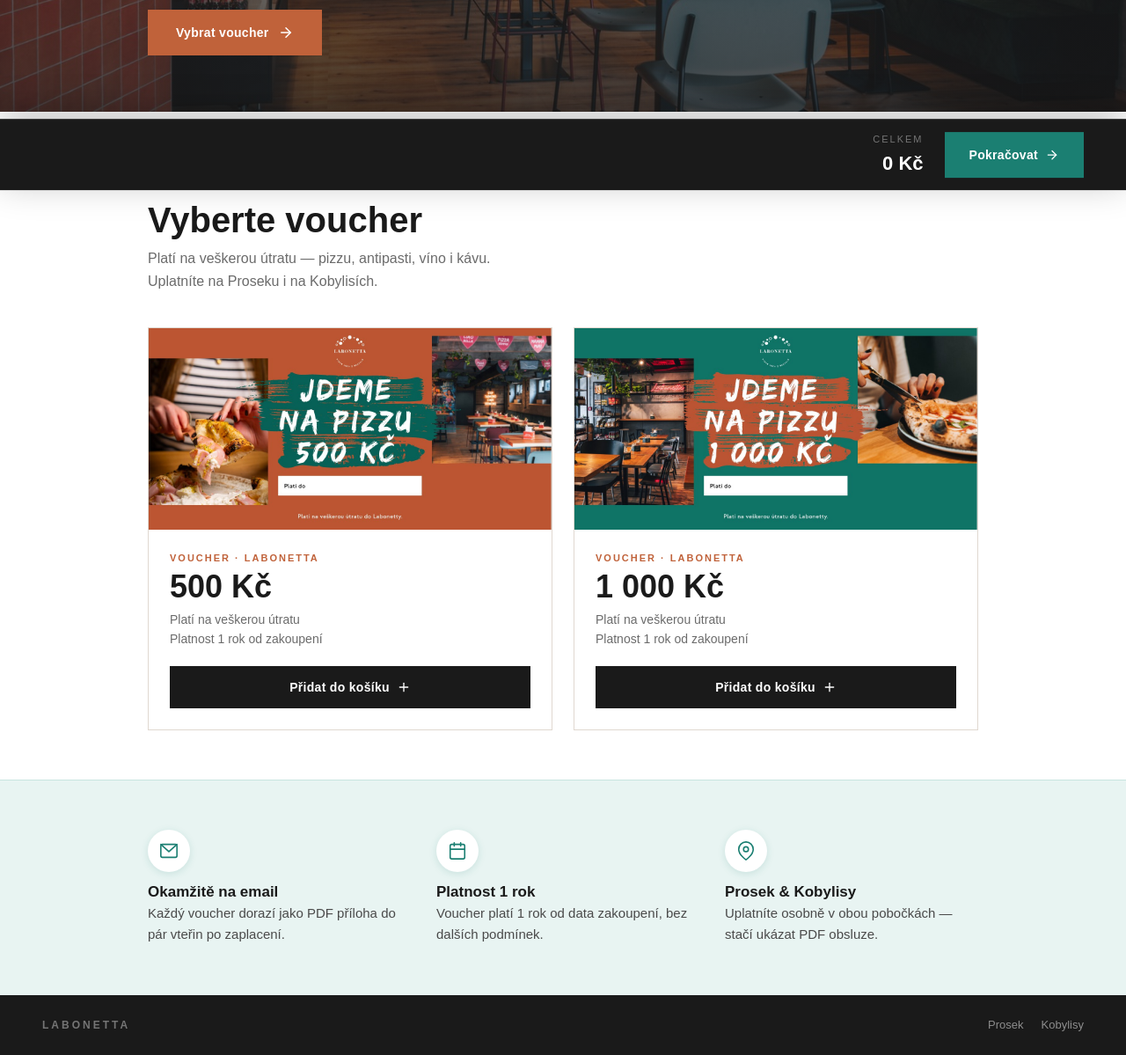
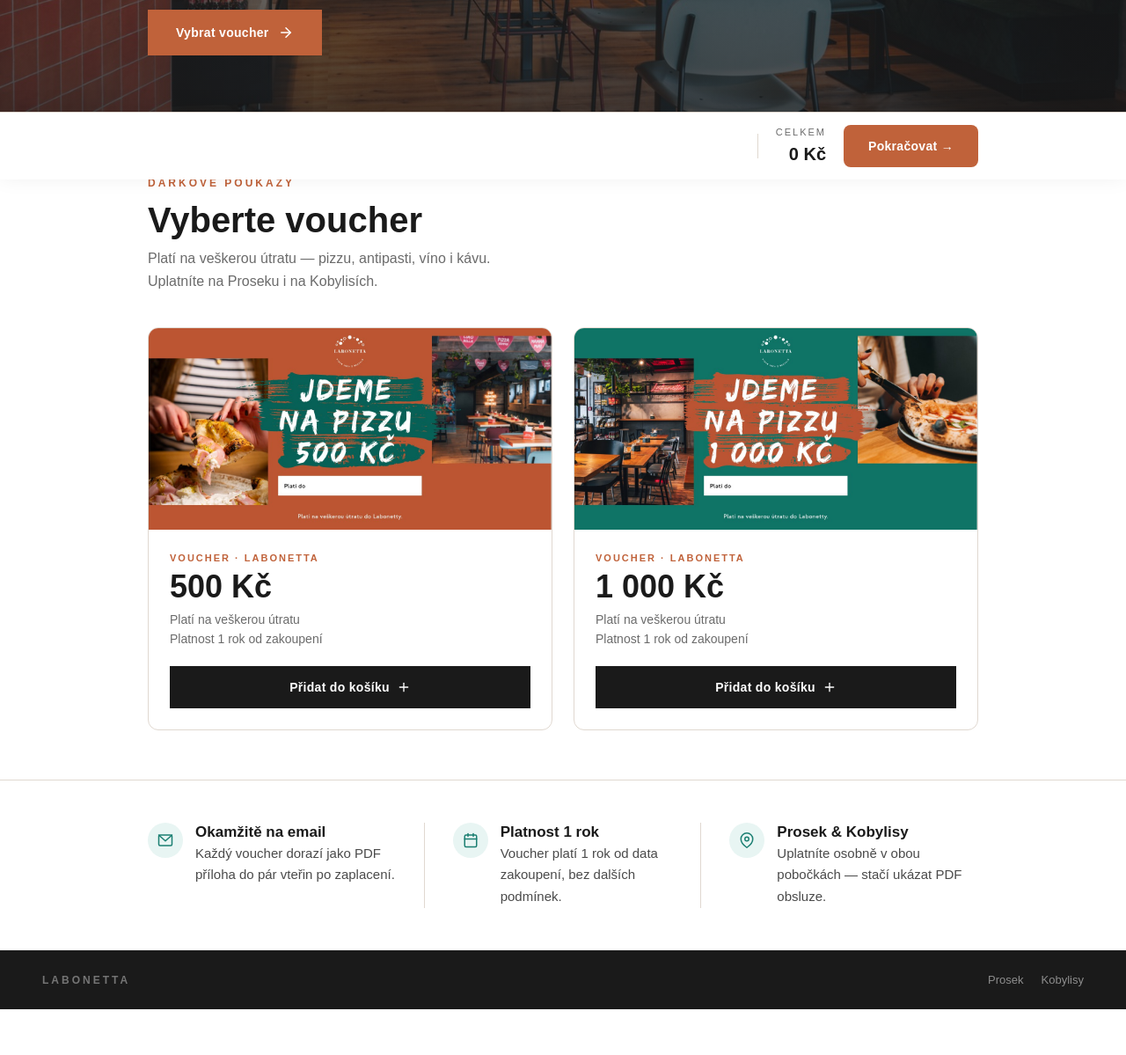
Before and after one commit to jakub245/labonetta-voucher, a website: page index.html in a window 1280 px wide. Shown: the part 673-1872 px from the top of the page at 88% size. After the commit the page ends 1820 px from the top, so only its background shows below. Drawn offline with Linux system fonts and the light colour scheme; a web font is replaced by a local one.

Commit message:
Add files via upload

```diff
--- a/index.html
+++ b/index.html
@@ -160,7 +160,7 @@
     .hero h1 em {
       font-style: italic;
       font-weight: 300;
-      color: rgba(255,255,255,0.8);
+      color: white;
     }
 
     .hero-cta {
@@ -237,6 +237,7 @@
     .tile {
       background: var(--white);
       border: 1px solid var(--border);
+      border-radius: 12px;
       overflow: hidden;
       transition: transform 0.25s ease, box-shadow 0.25s ease, border-color 0.2s;
       cursor: pointer;
@@ -245,6 +246,7 @@
     .tile:hover {
       transform: translateY(-4px);
       box-shadow: 0 12px 40px rgba(0,0,0,0.10);
+      border-color: #d1d5db;
     }
     .tile.in-cart {
       border-color: var(--teal);
@@ -393,23 +395,27 @@
       position: fixed;
       bottom: 0; left: 0; right: 0;
       z-index: 300;
-      background: var(--dark);
-      border-top: 1px solid rgba(255,255,255,0.08);
+      background: var(--white);
+      border-top: 1px solid var(--border);
+      box-shadow: 0 -4px 24px rgba(0,0,0,0.08);
+      transform: translateY(100%);
+      transition: transform 0.35s cubic-bezier(0.16,1,0.3,1);
+    }
+    .sticky-bar.visible { transform: translateY(0); }
+
+    .sticky-bar-inner {
+      max-width: 1040px;
+      margin: 0 auto;
       padding: 14px 48px;
       display: flex;
       align-items: center;
-      justify-content: space-between;
-      gap: 24px;
-      transform: translateY(110%);
-      transition: transform 0.35s cubic-bezier(0.16,1,0.3,1);
-      box-shadow: 0 -8px 40px rgba(0,0,0,0.25);
+      gap: 20px;
     }
-    .sticky-bar.visible { transform: translateY(0); }
 
     .sticky-items {
       display: flex;
       align-items: center;
-      gap: 20px;
+      gap: 16px;
       flex: 1;
       overflow: hidden;
     }
@@ -421,52 +427,42 @@
       flex-shrink: 0;
     }
     .sticky-thumb {
-      width: 44px; height: 24px;
+      width: 48px; height: 26px;
       object-fit: cover;
-      border-radius: 2px;
-      opacity: 0.85;
+      border-radius: 4px;
+      border: 1px solid var(--border);
     }
-    .sticky-item-text {
+    .sticky-item-label {
       font-size: 14px;
-      color: rgba(255,255,255,0.6);
+      font-weight: 600;
+      color: var(--dark);
       white-space: nowrap;
     }
-    .sticky-item-text strong {
-      color: white;
-      font-weight: 600;
-      display: block;
-      font-size: 14px;
+    .sticky-item-qty {
+      font-size: 12px;
+      color: var(--light-text);
     }
 
     .sticky-sep {
-      width: 1px; height: 32px;
-      background: rgba(255,255,255,0.12);
+      width: 1px; height: 28px;
+      background: var(--border);
       flex-shrink: 0;
     }
 
-    .sticky-right {
-      display: flex;
-      align-items: center;
-      gap: 24px;
-      flex-shrink: 0;
-    }
-
-    .sticky-total-wrap {
-      text-align: right;
-    }
+    .sticky-total-wrap { text-align: right; flex-shrink: 0; }
     .sticky-total-label {
       font-size: 11px;
       font-weight: 500;
       letter-spacing: 2px;
       text-transform: uppercase;
-      color: rgba(255,255,255,0.4);
-      margin-bottom: 2px;
+      color: var(--light-text);
+      margin-bottom: 1px;
     }
     .sticky-total-amount {
       font-family: 'Bai Jamjuree', sans-serif;
-      font-size: 22px;
+      font-size: 20px;
       font-weight: 700;
-      color: white;
+      color: var(--dark);
     }
 
     .btn-checkout {
@@ -474,21 +470,23 @@
       align-items: center;
       gap: 8px;
       padding: 14px 28px;
-      background: var(--teal);
+      background: var(--terra);
       color: white;
+      font-family: 'Bai Jamjuree', sans-serif;
       font-size: 14px;
       font-weight: 600;
       letter-spacing: 0.3px;
       border: none;
-      font-family: inherit;
+      border-radius: 8px;
       cursor: pointer;
       transition: background 0.2s;
-      min-height: 52px;
+      min-height: 48px;
       white-space: nowrap;
       touch-action: manipulation;
+      flex-shrink: 0;
     }
-    .btn-checkout:hover { background: var(--teal-dark); }
-    .btn-checkout:focus-visible { outline: 3px solid white; outline-offset: 3px; }
+    .btn-checkout:hover { background: var(--terra-dark); }
+    .btn-checkout:focus-visible { outline: 3px solid var(--terra); outline-offset: 3px; }
     .btn-checkout svg {
       width: 16px; height: 16px;
       stroke: white; fill: none;
@@ -704,40 +702,44 @@
 
     /* ── INFO SECTION ── */
     .info-section {
-      background: #e8f4f2;
-      border-top: 1px solid #c8e4e0;
+      background: var(--white);
+      border-top: 1px solid var(--border);
     }
 
     .info-inner {
       max-width: 1040px;
       margin: 0 auto;
-      padding: 56px 48px;
+      padding: 48px 48px;
       display: grid;
       grid-template-columns: repeat(3, 1fr);
-      gap: 40px;
+      gap: 0;
     }
 
     .info-item {
       display: flex;
-      flex-direction: column;
-      gap: 12px;
+      align-items: flex-start;
+      gap: 14px;
+      padding: 0 32px 0 0;
+      border-right: 1px solid var(--border);
     }
+    .info-item:first-child { padding-left: 0; }
+    .info-item:last-child  { border-right: none; padding-right: 0; padding-left: 32px; }
+    .info-item:nth-child(2) { padding-left: 32px; }
 
     .info-icon-wrap {
-      width: 48px; height: 48px;
-      background: white;
+      width: 40px; height: 40px;
+      background: var(--teal-light);
       border-radius: 50%;
-      box-shadow: 0 2px 8px rgba(27,127,114,0.15);
       display: flex;
       align-items: center;
       justify-content: center;
       flex-shrink: 0;
     }
     .info-icon-wrap svg {
-      width: 22px; height: 22px;
+      width: 18px; height: 18px;
       stroke: var(--teal);
       fill: none;
-      stroke-width: 1.75;
+      stroke-width: 2;
       stroke-linecap: round;
       stroke-linejoin: round;
     }
@@ -790,19 +792,17 @@
       .hero-content-inner { padding: 0 24px; }
       .section { padding: 56px 20px 40px; }
       .tiles { grid-template-columns: 1fr; gap: 16px; }
-      .sticky-bar { padding: 12px 20px; }
-      .sticky-items { gap: 12px; }
+      .sticky-bar-inner { padding: 12px 20px; flex-wrap: wrap; }
       .checkout-inner { grid-template-columns: 1fr; padding: 40px 20px; gap: 32px; }
       .checkout-summary { order: -1; }
-      .info-inner { grid-template-columns: 1fr; padding: 40px 20px; gap: 28px; }
-      .info-item { flex-direction: row; align-items: flex-start; gap: 16px; }
+      .info-inner { grid-template-columns: 1fr; padding: 40px 20px; gap: 24px; }
+      .info-item { border-right: none !important; padding: 0 !important; flex-direction: row; align-items: flex-start; gap: 14px; }
       .info-icon-wrap { flex-shrink: 0; }
       footer { padding: 20px; flex-direction: column; align-items: flex-start; }
     }
 
     @media (max-width: 540px) {
       .sticky-sep { display: none; }
-      .sticky-item:last-of-type { display: none; }
     }
 
     /* Reduced motion */
@@ -919,15 +919,15 @@
 
 <!-- STICKY BAR -->
 <div class="sticky-bar" id="sticky-bar" role="region" aria-label="Košík" aria-live="polite">
-  <div class="sticky-items" id="sticky-items"></div>
-  <div class="sticky-right">
+  <div class="sticky-bar-inner">
+    <div class="sticky-items" id="sticky-items"></div>
+    <div class="sticky-sep" aria-hidden="true"></div>
     <div class="sticky-total-wrap">
       <p class="sticky-total-label">Celkem</p>
       <p class="sticky-total-amount" id="sticky-total">0 Kč</p>
     </div>
     <button class="btn-checkout" onclick="openCheckout()" aria-label="Pokračovat k dokončení objednávky">
-      Pokračovat
-      <svg viewBox="0 0 24 24" aria-hidden="true"><line x1="5" y1="12" x2="19" y2="12"/><polyline points="12 5 19 12 12 19"/></svg>
+      Pokračovat →
     </button>
   </div>
 </div>
@@ -1077,14 +1077,20 @@
     if (q500 > 0) {
       html += `<div class="sticky-item">
         <img class="sticky-thumb" src="assets/voucher-preview-500.jpg" alt="Voucher 500 Kč">
-        <div class="sticky-item-text"><strong>${q500}× 500 Kč</strong>${fmt(q500 * 500)}</div>
+        <div>
+          <p class="sticky-item-label">Voucher 500 Kč</p>
+          <p class="sticky-item-qty">${q500} ks · ${fmt(q500 * 500)}</p>
+        </div>
       </div>`
       if (q1000 > 0) html += '<div class="sticky-sep" aria-hidden="true"></div>'
     }
     if (q1000 > 0) {
       html += `<div class="sticky-item">
         <img class="sticky-thumb" src="assets/voucher-preview-1000.jpg" alt="Voucher 1 000 Kč">
-        <div class="sticky-item-text"><strong>${q1000}× 1 000 Kč</strong>${fmt(q1000 * 1000)}</div>
+        <div>
+          <p class="sticky-item-label">Voucher 1 000 Kč</p>
+          <p class="sticky-item-qty">${q1000} ks · ${fmt(q1000 * 1000)}</p>
+        </div>
       </div>`
     }
     document.getElementById('sticky-items').innerHTML = html
```
